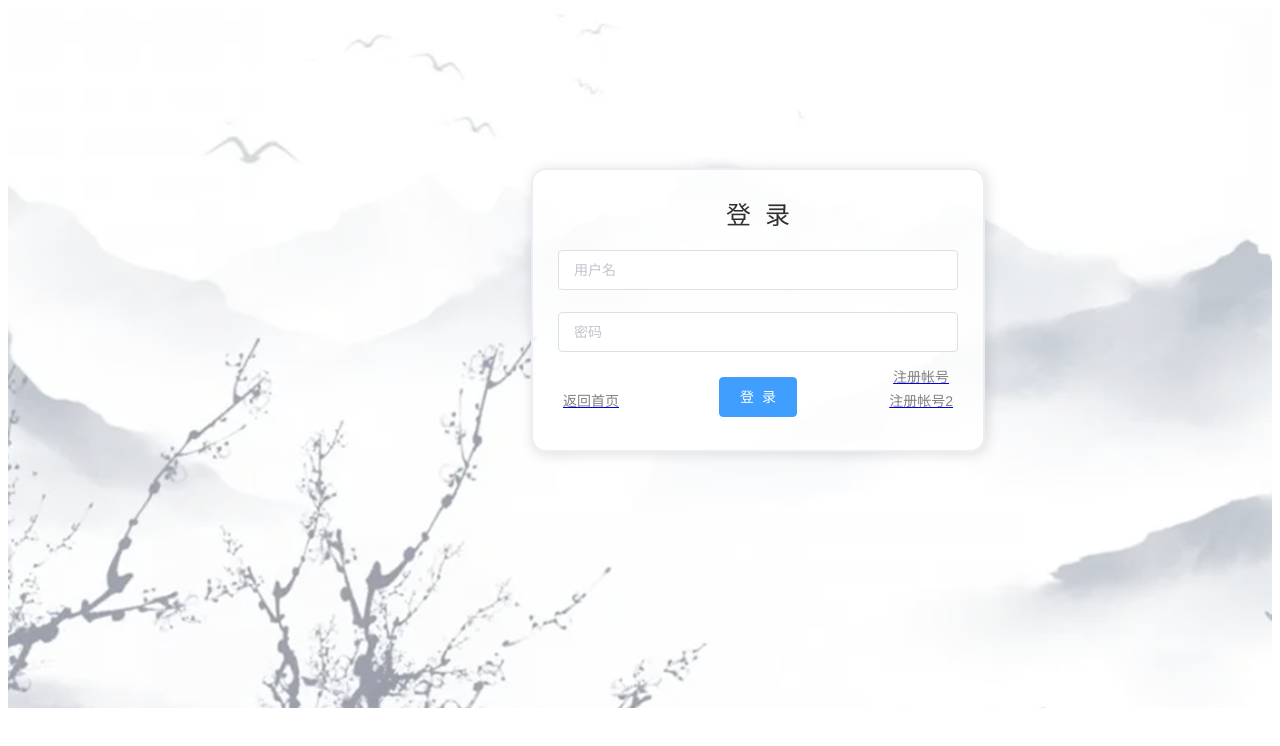
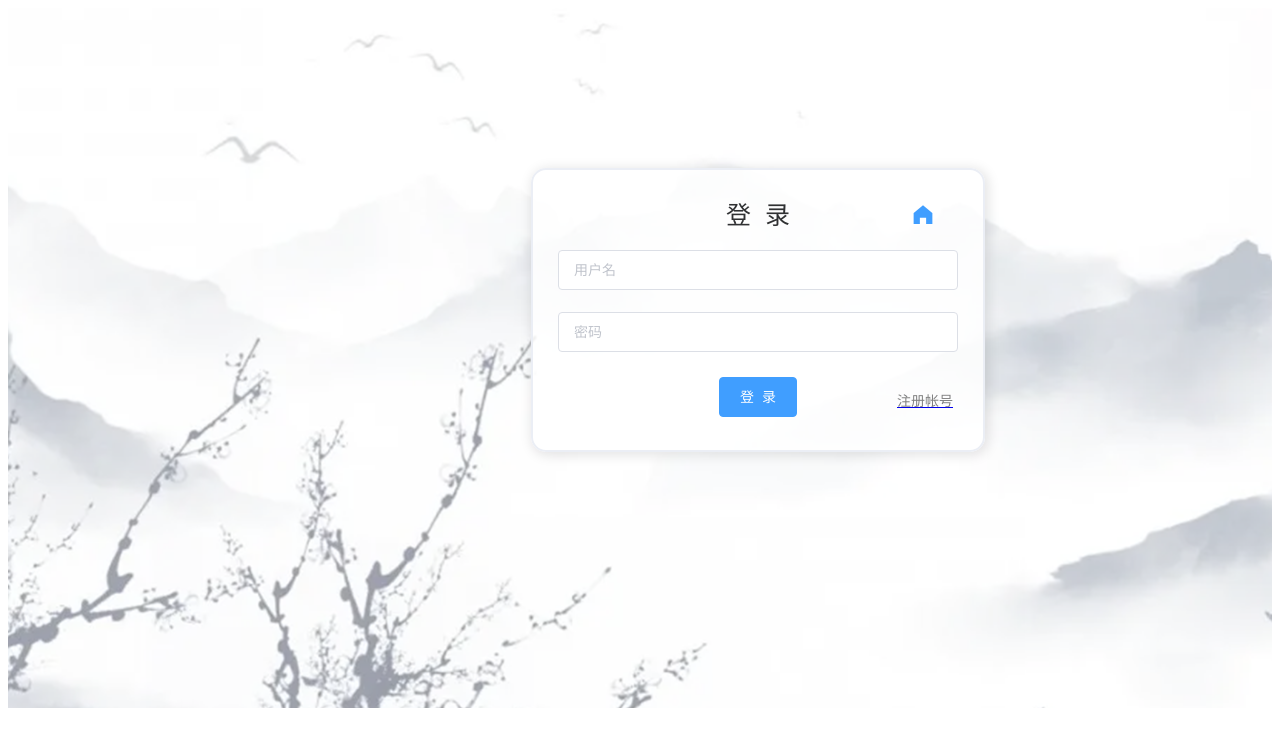
Before and after one commit to yunyantianhen/inkbook2, a Vue app: page /register in a window 1280 px wide. Shown: the top 746 px of the page. Built offline with nearby package versions, Linux system fonts and the light colour scheme; what vue-cookies would draw is missing.

Commit message:
登陆界面改动

```diff
--- a/src/views/Register.vue
+++ b/src/views/Register.vue
@@ -13,9 +13,6 @@
     <div style="width: 1500px;">
       <div style="height: 700px">
         <div class="warp" style="width: 400px; height: 280px; margin: auto;">
-          <div class="suffix2" style="">
-            <router-link to="/"><p style="color: gray;">返回首页</p></router-link>
-          </div>
           <div style="font-size: 25px; position: relative; top: 20px">登&nbsp;&nbsp;录</div>
           <el-form ref="form" :model="form" style="position: relative; top: 30px">
             <el-form-item prop="username">
@@ -30,7 +27,10 @@
           </el-form>
           <div class="suffix" style="">
             <router-link to="/logonpage"><p style="color: gray;">注册帐号</p></router-link>
-            <router-link to="/"><p style="color: gray;">注册帐号2</p></router-link>
+            <!--<router-link to="/"><p style="color: gray;">注册帐号2</p></router-link>-->
+          </div>
+          <div style="position: relative; bottom: 220px; left: 165px">
+            <el-button type="text" icon="el-icon-s-home" style="font-size: 25px" @click="toguidepage"></el-button>
           </div>
         </div>
       </div>
```
